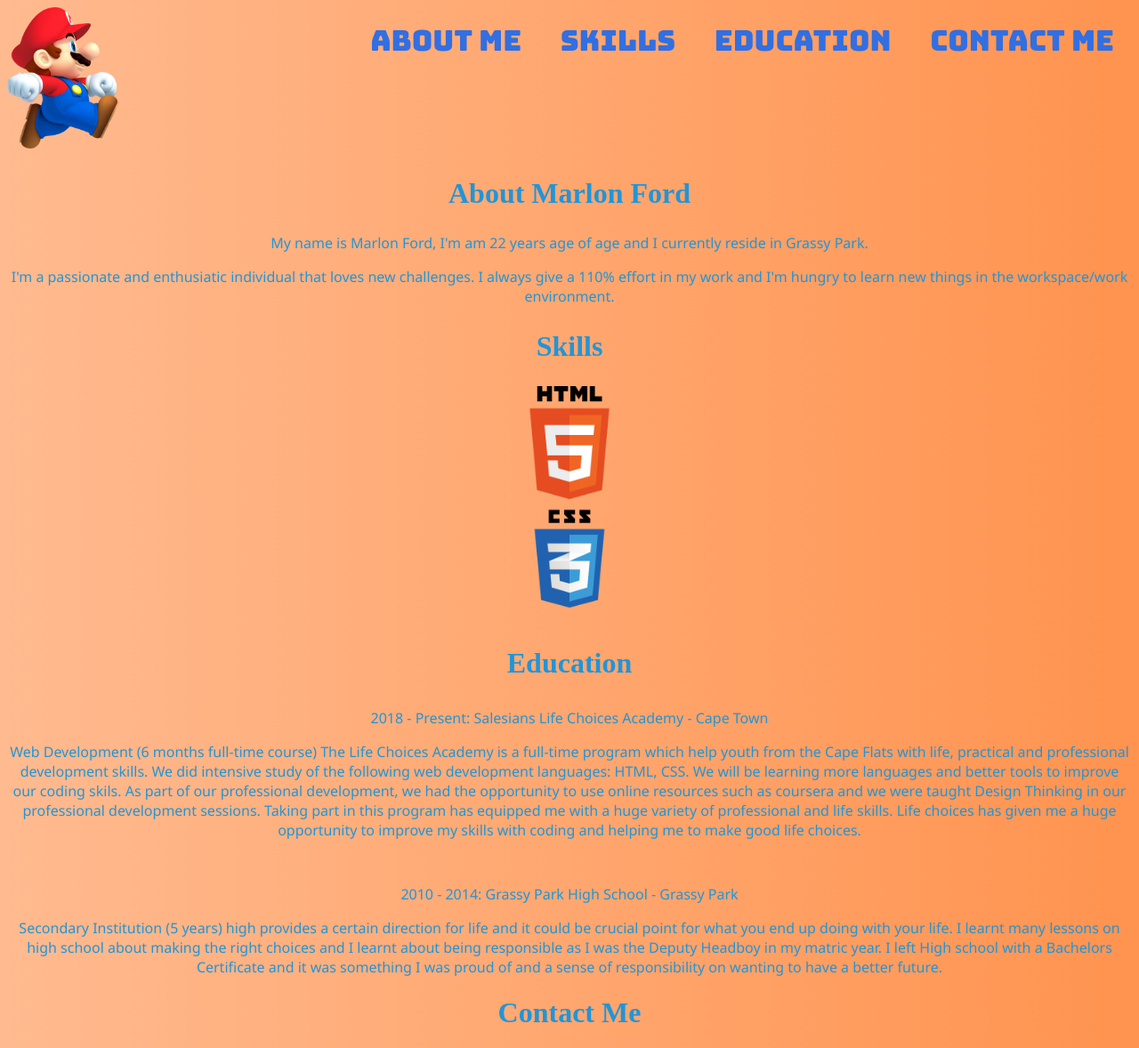
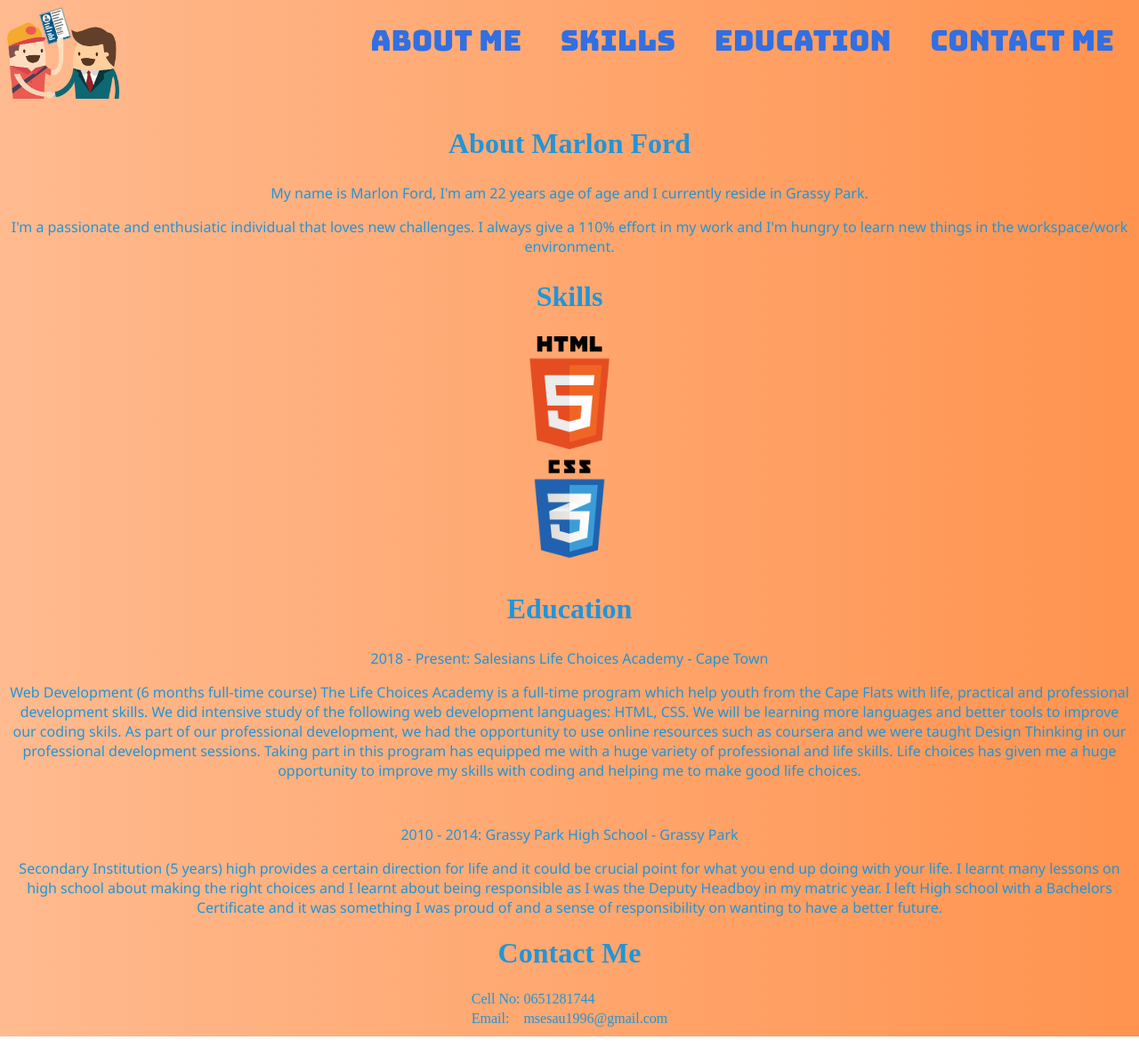
Before and after one commit to Marlon070996Ford/online-cv, a plain HTML site: page cv.html in a window 1280 px wide. Shown: the whole page at 89% size. Drawn offline with Linux system fonts and the light colour scheme.

Commit message:
updated cv

```diff
--- a/cv.html
+++ b/cv.html
@@ -15,7 +15,7 @@
         <!-- a nav bar with an image -->
         <header>
             <nav>
-                <img src="images/download.png" width="150px" height="150px">
+                <img src="images/cv.png" width="150px" height="150px">
 
                 <ul>
                     <li><a href="#about">About Me</a></li>
@@ -44,7 +44,6 @@
 
         </article>
         <!-- a section with my article inside -->
-        <section>
             <article>
                 <h1 id="edu">Education</h1>
                     <p>2018 - Present: Salesians Life Choices Academy - Cape Town</p>
@@ -56,13 +55,24 @@
                     <p>Secondary Institution (5 years) high provides a certain direction for life and it could be crucial point for what you end up doing with your life. I learnt many lessons on high school about making the right choices and I learnt about being responsible as I was the Deputy Headboy in my matric year. I left High school with a Bachelors Certificate and it was something I was proud of and a sense of responsibility on wanting to have a better future. </p>
 
             </article>
-        </section>
     </main>
      <!-- end of the main and the relevant content -->
-
+        <div>
             <footer>
                 <h1 id="contact">Contact Me</h1>
+                <center>
+                    <table class="">
+                        <tr>
+                            <td>Cell No:</td>
+                            <td>0651281744</td>
+                        </tr>
+                        <tr>
+                            <td>Email:</td>
+                            <td>msesau1996@gmail.com</td>
+                        </tr>
+                    </table>
+                </center>
             </footer>
-
+        </div>
 </body>
 </html>
```
Also changed, not shown: css/style.css (line endings or trailing spaces), images/cv.png (added).
